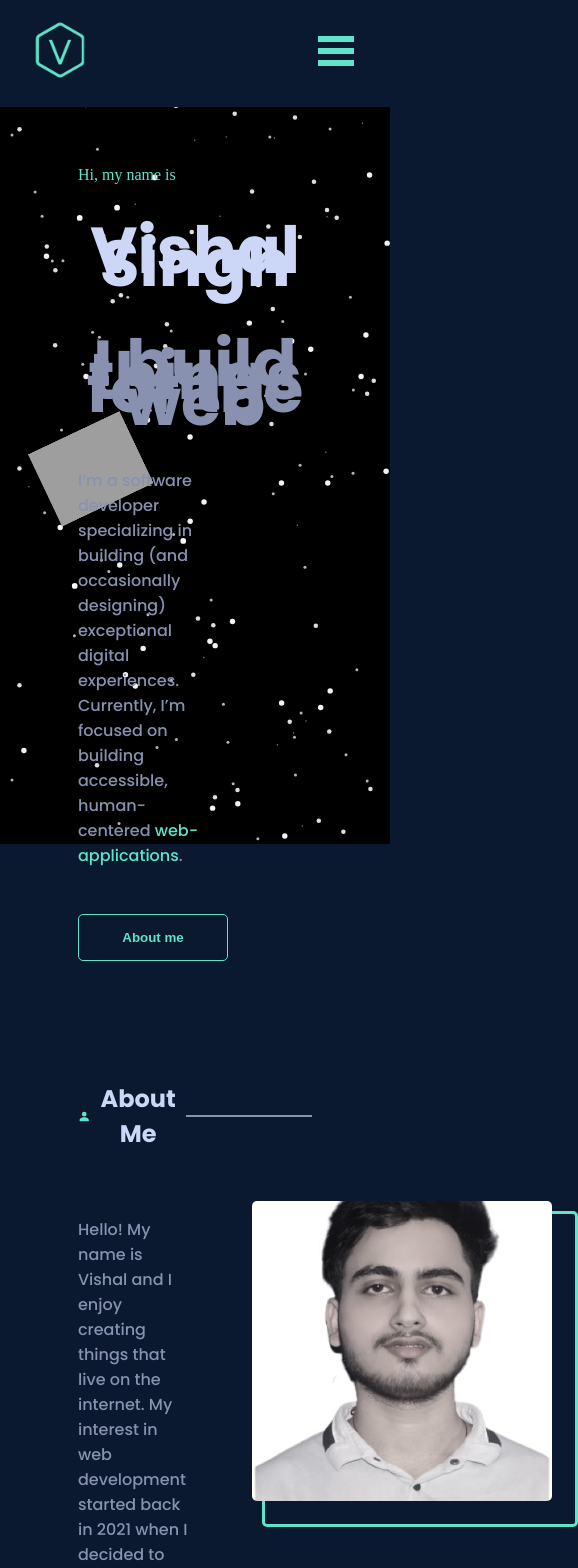
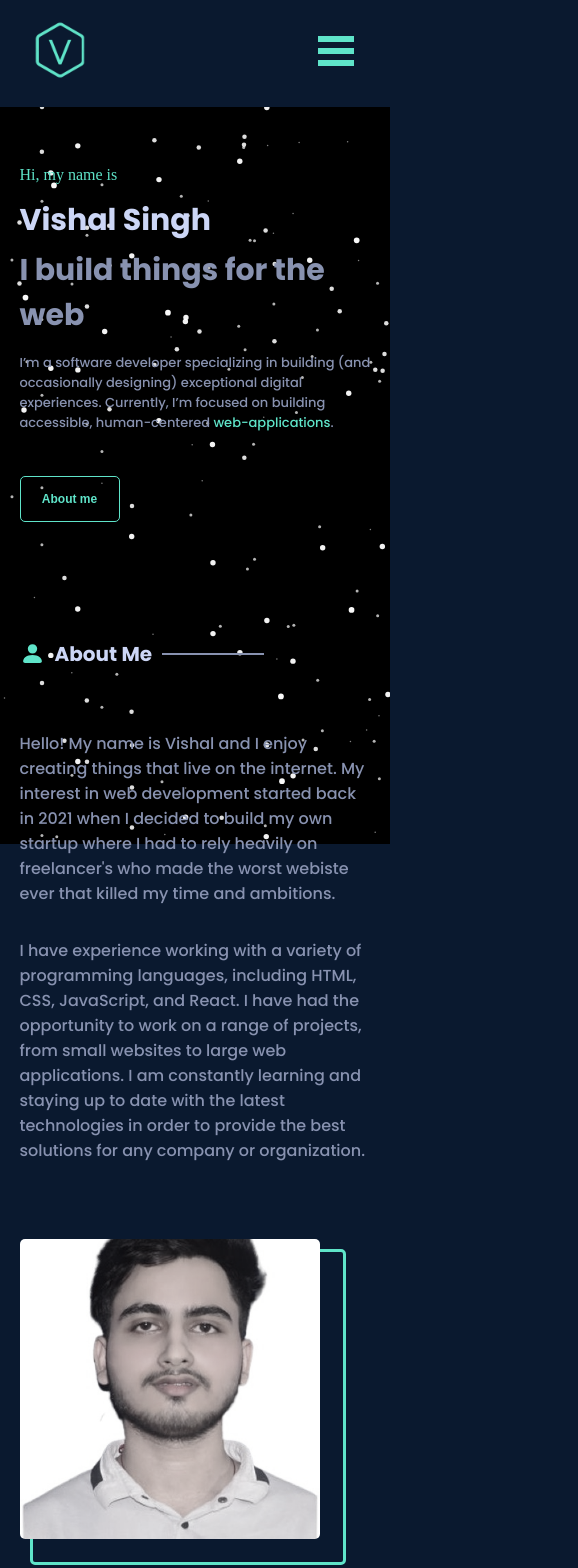
Before and after one commit to vishal-git9/vishal-git9.github.io, a React (Create React App) app: page / in a window 390 px wide. Shown: the top 1568 px of the page, 578 px wide, since content can reach past the window. Built offline with nearby package versions, Linux system fonts and the light colour scheme; a web font is replaced by a local one.

Commit message:
responsive part is done

```diff
--- a/src/App.js
+++ b/src/App.js
@@ -14,7 +14,7 @@ function App() {
   useEffect(()=>{
     setTimeout(() => {
       setLoader(false)
-    }, 5000);
+    }, 3000);
   })
   return loader? <div className='loader'>
     <div>
--- a/src/Components/Navbar.jsx
+++ b/src/Components/Navbar.jsx
@@ -27,10 +27,10 @@ export const Navbar = () => {
         <div>
           {medium?(<Menubar/>):(<ul>
             <AnchorLink href={"#home"}><li>Home</li></AnchorLink>
-            <AnchorLink href={"#about"}><li>about</li></AnchorLink>
-            <AnchorLink href={"#skills"}><li>skills</li></AnchorLink>
-            <AnchorLink href={"#projects"}><li>projects</li></AnchorLink>
-            <AnchorLink href={"#contact"}><li>contact</li></AnchorLink>
+            <AnchorLink href={"#about"}><li>About</li></AnchorLink>
+            <AnchorLink href={"#skills"}><li>Skills</li></AnchorLink>
+            <AnchorLink href={"#projects"}><li>Projects</li></AnchorLink>
+            <AnchorLink href={"#contact"}><li>Contact</li></AnchorLink>
                 <button>Resume</button>
             </ul>)}
         </div>
--- a/src/Pages/Skills.jsx
+++ b/src/Pages/Skills.jsx
@@ -53,7 +53,7 @@ export const Skills = () => {
           <p style={{color:"#2F74C0"}}>Typescript</p>
           </div>
         </div>
-        <div ref={parallax2.ref} className="spiner">
+        <div ref={parallax2.ref} className="spinner">
           <div className={styles.spinner}><FaReact color="#5ED3F3" fontSize={"50px"}/>
           <p style={{color:"#5ED3F3"}}>React</p>
           </div>
@@ -67,7 +67,7 @@ export const Skills = () => {
           <p style={{color:"#319795"}}>ChakraUI</p>
           </div>
         </div>
-        <div ref={ref} className="spnner">
+        <div ref={ref} className="spinner">
           <div className={styles.spinner}><SiStorybook color="#FF4785" fontSize={"50px"}/>
           <p style={{color:"#FF4785"}}>Storybook</p>
           </div>
--- a/src/particles/particlesConfig.js
+++ b/src/particles/particlesConfig.js
@@ -617,14 +617,14 @@ const particlesConfig = {
           type: "images",
           options: {
             images: {
-              src: "https://particles.js.org/images/cyan_amongus.png",
-              width: 500,
+              src: "https://iili.io/HYGNIAQ.png",
+              width: 600,
               height: 634
             }
           }
         },
         size: {
-          value: 40
+          value: 60
         },
         move: {
           speed: 10,
--- a/src/styles/About.module.css
+++ b/src/styles/About.module.css
@@ -4,7 +4,7 @@
     margin: auto;
     margin-top: 100px;
     font-family: 'Poppins','sans-serif';
-    width: 60%;
+    width: 70%;
     gap: 30px;
     flex-direction: column;
     position: relative;
@@ -124,3 +124,33 @@
     left: 5px;
     cursor: pointer;
 }
+@media screen and (min-width:420px )and (max-width:800px) {
+    .About{
+        width: 80%;
+
+    }
+    .About>div:nth-child(2){
+        flex-direction: column;
+    }
+    .About>div:nth-child(2)>div:nth-child(1){
+        width: 100%;
+    }
+}
+
+@media screen and (min-width:221px )and (max-width:420px) {
+    .About{
+        width: 90%;
+    }
+    .About>div:nth-child(2){
+        flex-direction: column;
+    }
+    .About>div:nth-child(1)>div{
+        width: 100px;
+    }
+    .About>div:nth-child(1)>h2{
+        font-size: 20px;
+    }
+    .About>div:nth-child(2)>div:nth-child(1){
+        width: 100%;
+    }
+}
--- a/src/styles/Home.module.css
+++ b/src/styles/Home.module.css
@@ -1,6 +1,6 @@
 @import url('https://fonts.googleapis.com/css2?family=Andika&family=Inter:wght@400;600;800&family=Montserrat:wght@300;500&family=Playfair+Display:wght@700&family=Poppins:wght@300;500;700&family=Roboto&family=Roboto+Condensed&display=swap');
 .Home{
-    width: 60%;
+    width: 70%;
     margin: auto;
     margin-top: 150px;
     display: flex;
@@ -24,6 +24,7 @@
     flex-direction: column;
     align-items: flex-start;
     text-align: left;
+    width: 100%;
 }
 .Home>div:nth-child(3)>p{
     color: #8892B0;
@@ -51,3 +52,56 @@
 }
 
 /* for medium screen */
+@media screen and (min-width:420px )and (max-width:800px) {
+    .Home{
+        width: 80%;
+    }
+    .Home>div:nth-child(2)>h1:nth-child(1){
+        font-size: 45px;
+    }
+    .Home>div:nth-child(2){
+        height: 190px;
+        line-height:0px;
+        flex-wrap: nowrap;
+    }
+    .Home>div:nth-child(2)>h1:nth-child(2){
+     width: 100%;
+     text-align: left;
+     font-size: 45px;
+     line-height: 45px;
+     margin-top: 8px;
+    }
+    .Home>div:nth-child(3)>p{
+        width: 100%;
+        font-size: 14px;
+    }
+}
+/* for mobile screen */
+@media screen and (min-width:221px )and (max-width:420px) {
+    .Home{
+        width: 90%;
+    }
+    .Home>div:nth-child(2)>h1:nth-child(1){
+        font-size: 30px;
+    }
+    .Home>div:nth-child(2){
+        height: 140px;
+        line-height:0px;
+        flex-wrap: nowrap;
+    }
+    .Home>div:nth-child(2)>h1:nth-child(2){
+     width: 100%;
+     text-align: left;
+     font-size: 30px;
+     line-height: 45px;
+     margin-top: 8px;
+    }
+    .Home>div:nth-child(3)>p{
+        width: 100%;
+        font-size: 13px;
+    }
+    .Home>div:nth-child(4)>button{
+        width: 100px;
+        font-size: 12px;
+    }
+}
--- a/src/styles/Projects.module.css
+++ b/src/styles/Projects.module.css
@@ -1,7 +1,7 @@
 @import url('https://fonts.googleapis.com/css2?family=Andika&family=Inter:wght@400;600;800&family=Montserrat:wght@300;500&family=Playfair+Display:wght@700&family=Poppins:wght@300;500;700&family=Roboto&family=Roboto+Condensed&display=swap');
 .projects{
     margin: auto;
-    width: 60%;
+    width: 70%;
     margin-top: 100px;
     display: flex;
     justify-content: space-between;
@@ -75,3 +75,21 @@
     font-size: 14px;
     margin-top: -10px;
 }
+
+@media screen and (min-width:420px )and (max-width:800px) {
+    .projects{
+        width: 80%;
+    }
+    .grids{
+        grid-template-columns: repeat(2,1fr);
+    }
+}
+
+@media screen and (min-width:221px )and (max-width:420px) {
+    .projects{
+        width: 90%;
+    }
+    .grids{
+        grid-template-columns: repeat(1,1fr);
+    }
+}
--- a/src/styles/contact.module.css
+++ b/src/styles/contact.module.css
@@ -4,7 +4,7 @@
     margin: auto;
     margin-top: 100px;
     font-family: 'Poppins','sans-serif';
-    width: 60%;
+    width: 70%;
     gap: 30px;
     flex-direction: column;
     position: relative;
--- a/src/styles/navbar.css
+++ b/src/styles/navbar.css
@@ -54,7 +54,7 @@ position: fixed;
   top: 0;
   left: 0;
   right: 0;
-  height: 10px;
+  height: 8px;
   background: #5fe4c9;
   transform-origin: 0%;
 }
@@ -65,11 +65,3 @@ position: fixed;
 }
 
 /* for medium screen */
-
-@media screen and (min-width:420px )and (max-width:800px) {
-
-}
-/* for mobile screen */
-@media screen and (min-width:221px )and (max-width:420px) {
-
-}
--- a/src/styles/skills.module.css
+++ b/src/styles/skills.module.css
@@ -1,7 +1,7 @@
 @import url('https://fonts.googleapis.com/css2?family=Andika&family=Inter:wght@400;600;800&family=Montserrat:wght@300;500&family=Playfair+Display:wght@700&family=Poppins:wght@300;500;700&family=Roboto&family=Roboto+Condensed&display=swap');
 .Skills{
     margin: auto;
-    width: 60%;
+    width: 70%;
     margin-top: 100px;
     display: flex;
     justify-content: space-between;
@@ -48,3 +48,31 @@
 .spinner>p{
     color: white;
 }
+
+@media screen and (min-width:420px )and (max-width:800px) {
+    .Skills{
+        width: 80%;
+    }
+    .Skills>div:nth-child(2)>div{
+        display: grid;
+        grid-template-columns: repeat(2,1fr);
+        justify-content: space-around;
+    }
+}
+
+@media screen and (min-width:221px )and (max-width:420px) {
+    .Skills{
+        width: 90%;
+    }
+    .Skills>div:nth-child(1)>div{
+        width: 100px;
+    }
+    .Skills>div:nth-child(1)>h2{
+        font-size: 20px;
+    }
+    .Skills>div:nth-child(2)>div{
+        display: grid;
+        grid-template-columns: repeat(2,1fr);
+        justify-content: space-around;
+    }
+}
```
